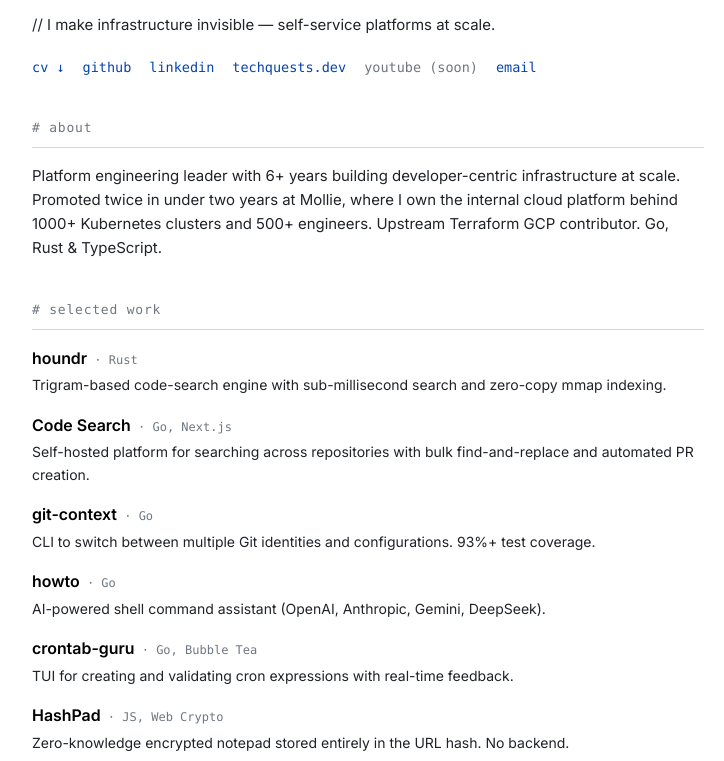
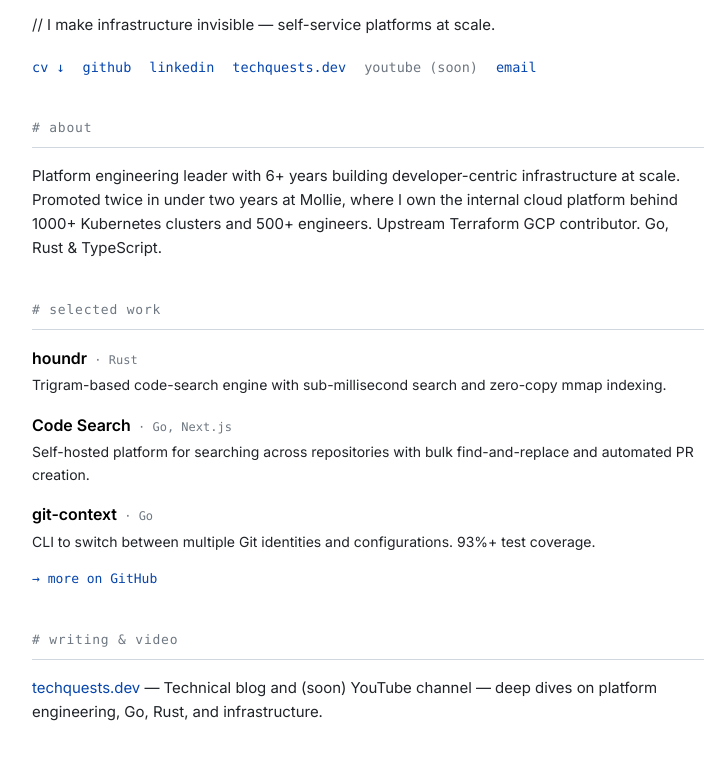
Before and after one commit to aanogueira/cv, a plain HTML site: page site/index.html in a window 1280 px wide. Shown: the part 191-952 px from the top of the page, without its empty margins (272-996 px from the left). Drawn offline with Linux system fonts and the light colour scheme.

Commit message:
feat(site): curate to 3 flagship projects + more-on-GitHub link
Projects are also listed on techquests.dev, so avoid maintaining the full
catalog in two places: show houndr, Code Search, git-context here with a
'→ more on GitHub' link to the canonical list.

Signed-off-by: Andre Nogueira <aanogueira@protonmail.com>

```diff
--- a/site/data.json
+++ b/site/data.json
@@ -17,11 +17,9 @@
   "projects": [
     { "name": "houndr", "stack": "Rust", "desc": "Trigram-based code-search engine with sub-millisecond search and zero-copy mmap indexing.", "href": "https://github.com/aanogueira" },
     { "name": "Code Search", "stack": "Go, Next.js", "desc": "Self-hosted platform for searching across repositories with bulk find-and-replace and automated PR creation.", "href": "https://github.com/aanogueira" },
-    { "name": "git-context", "stack": "Go", "desc": "CLI to switch between multiple Git identities and configurations. 93%+ test coverage.", "href": "https://github.com/aanogueira" },
-    { "name": "howto", "stack": "Go", "desc": "AI-powered shell command assistant (OpenAI, Anthropic, Gemini, DeepSeek).", "href": "https://github.com/aanogueira" },
-    { "name": "crontab-guru", "stack": "Go, Bubble Tea", "desc": "TUI for creating and validating cron expressions with real-time feedback.", "href": "https://github.com/aanogueira" },
-    { "name": "HashPad", "stack": "JS, Web Crypto", "desc": "Zero-knowledge encrypted notepad stored entirely in the URL hash. No backend.", "href": "https://github.com/aanogueira" }
+    { "name": "git-context", "stack": "Go", "desc": "CLI to switch between multiple Git identities and configurations. 93%+ test coverage.", "href": "https://github.com/aanogueira" }
   ],
+  "projectsMoreUrl": "https://github.com/aanogueira",
   "writing": {
     "blurb": "Technical blog and (soon) YouTube channel — deep dives on platform engineering, Go, Rust, and infrastructure.",
     "blog": { "label": "techquests.dev", "href": "https://techquests.dev" }
--- a/site/main.js
+++ b/site/main.js
@@ -91,6 +91,9 @@ function render(data) {
     wrap.appendChild(text("div", "desc", pr.desc));
     app.appendChild(wrap);
   });
+  const more = el("div", "more");
+  more.appendChild(link("→ more on GitHub", data.projectsMoreUrl));
+  app.appendChild(more);
 
   // Writing & video
   app.appendChild(section("writing & video"));
--- a/site/styles.css
+++ b/site/styles.css
@@ -64,6 +64,9 @@ h1 { font-size: 30px; font-weight: 700; margin: 0; color: var(--fg-strong); lett
 .project a.name:hover { color: var(--accent); }
 .project .stack { color: var(--muted); font-family: var(--mono); font-size: 12px; }
 .project .desc { color: var(--fg); font-size: 14px; margin-top: 3px; }
+.more { font-family: var(--mono); font-size: 13px; margin-top: 12px; }
+.more a { color: var(--accent); text-decoration: none; }
+.more a:hover { text-decoration: underline; }
 
 .foot { margin-top: 48px; border-top: 1px solid var(--rule); padding-top: 16px;
   color: var(--muted); font-family: var(--mono); font-size: 12px; }
```
